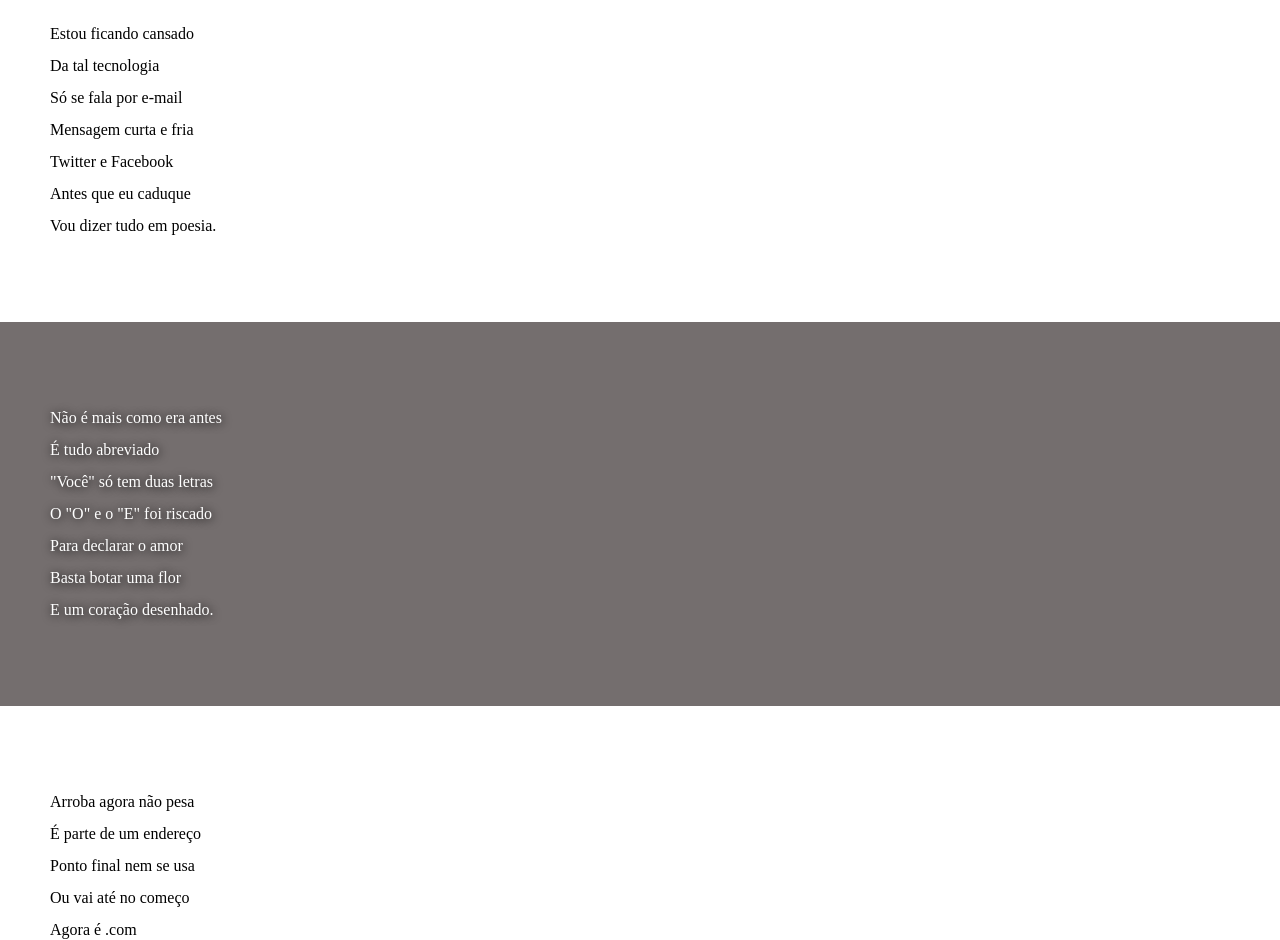
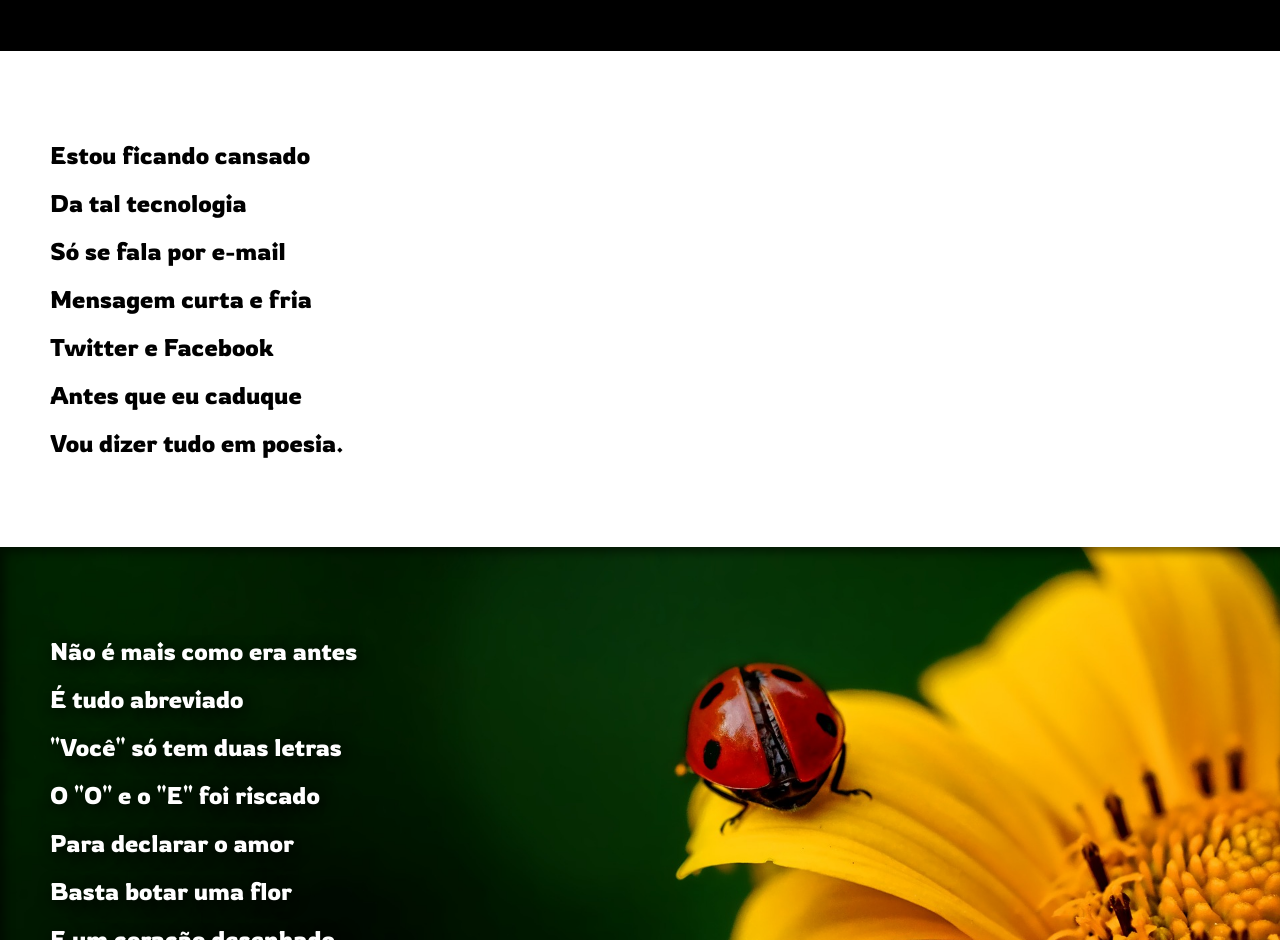
Before and after one commit to almadaj/projeto-cordel, a plain HTML site: page index.html in a window 1280 px wide. Shown: the part 167-1107 px from the top of the page. Drawn offline with Linux system fonts and the light colour scheme.

Commit message:
parallax feito

```diff
--- a/index.html
+++ b/index.html
@@ -10,7 +10,7 @@
 <body>
     <header>
         <h1>Cordel Moderno</h1>
-        Por <a href="https://www.recantodasletras.com.br/poesias/3186743" target="_blank">Milton Duarte</a>
+        <p>Por <a href="https://www.recantodasletras.com.br/poesias/3186743" target="_blank">Milton Duarte</a></p>
     </header>
 
     <section class="normal">
@@ -27,7 +27,7 @@
 
 
 
-    <section class="imagem">
+    <section class="imagem" id="img01">
         <p>
             Não é mais como era antes <br>
             É tudo abreviado <br>
@@ -49,9 +49,9 @@
             Ou vai até no começo <br>
             Agora é .com <br>
             Se o saite é muito bom <br>
-            Ele vale um alto preço.
+            Ele vale um alto preço. <br>
         </p>
-
+        <br>
         <p>
             Pra piorar a liguagem <br>
             O emoticom é um risco <br>
@@ -65,7 +65,7 @@
 
 
 
-    <section class="imagem">
+    <section class="imagem" id="img02">
         <p>
             Tenho saudade das cartas <br>
             Escritas com a própria mão <br>
@@ -89,7 +89,7 @@
             O mundo ficou cativo <br>
             Da tecnologia do agora.
         </p>
-
+        <br>
         <p>
             Felizmente, pra orar <br>
             Não precisa de internet <br>
--- a/style.css
+++ b/style.css
@@ -1,13 +1,23 @@
 @charset "UTF-8";
+
+@import url('https://fonts.googleapis.com/css2?family=Rowdies:wght@300;400;700&display=swap');
+@import url('https://fonts.googleapis.com/css2?family=Passion+One&display=swap');
 
 * {
     margin: 0px;
     padding: 0px;
 }
 
+:root {
+    --font1: Verdana, Geneva, Tahoma, sans-serif;
+    --font2: 'Passion One', cursive;
+    --font3: 'Rowdies', cursive;
+}
+
 html, body {
     min-height: 100vh;
     background-color: grey;
+    font-family: var(--font1);
 }
 
 header {
@@ -19,6 +29,9 @@ header {
 header > h1 {
     padding-top: 50px;
     font-variant: small-caps;
+    font-family: var(--font2);
+    font-size: 7vw;
+    font-weight: 100;
 }
 
 header > p {
@@ -40,6 +53,8 @@ section {
     padding-bottom: 10vh;
     line-height: 2em;
     padding-left: 50px;
+    font-family: var(--font3);
+    font-size: 1.5em;
 
 }
 
@@ -51,10 +66,24 @@ section.normal {
 section.imagem {
     background-color: rgb(116, 110, 110);
     color: white;
+    box-shadow: inset 5px 5px 10px 0px rgba(0, 0, 0, 0.514);
+    background-attachment: fixed;
 }
 
 section.imagem > p {
-    text-shadow: 1px 1px 10px black;
+   text-shadow: 3px 3px 15px black;
+}
+
+section#img01 {
+    background-image: url(img/background001.jpg);
+    background-position: right center;
+    background-size: cover;
+}
+
+section#img02 {
+    background-image: url(img/background002.jpg);
+    background-position: right center;
+
 }
 
 footer {
@@ -63,3 +92,17 @@ footer {
     color: white;
     padding: 10px;
 }
+
+::-webkit-scrollbar {
+    width: 10px;
+}
+
+::-webkit-scrollbar-track {
+    background-color: #ff0043;
+    border-radius: 30px;
+}
+
+::-webkit-scrollbar-thumb {
+    background-color: black;
+    border-radius: 30px;
+}
```
